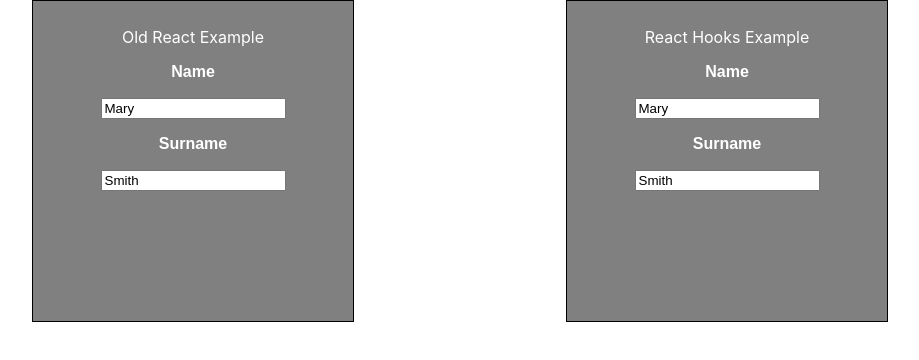
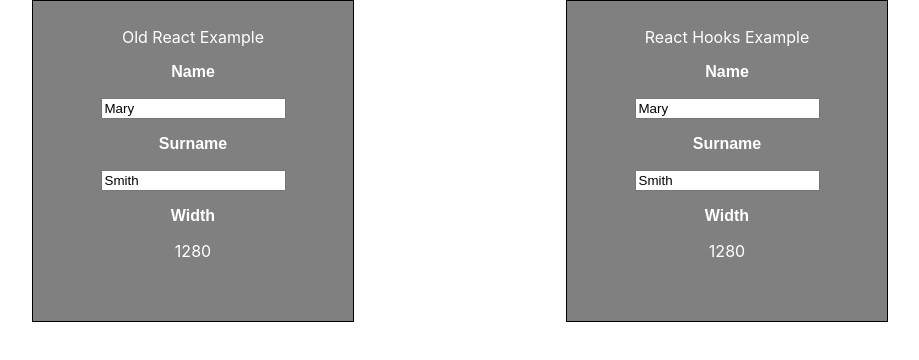
Before and after one commit to VizzzHu/react-hooks, a React (Create React App) app in the folder my-app/: page / in a window 1280 px wide. Shown: the top 360 px of the page, without its empty margins (180-1099 px from the left). Built offline with nearby package versions, Linux system fonts and the light colour scheme.

Commit message:
add useEffect hook to show window innerWidth with resizing

```diff
--- a/my-app/src/OldReactExample.jsx
+++ b/my-app/src/OldReactExample.jsx
@@ -10,15 +10,21 @@ export default class OldReactExample extends React.Component {
     this.state = {
       name: 'Mary',
       surname: 'Smith',
+      width: window.innerWidth,
     };
   }
 
   componentDidMount() {
     document.title = 'Old:' + this.state.name;
+    window.addEventListener('resize', this.handleWindowResize);
   }
 
   componentDidUpdate() {
     document.title = 'Old:' + this.state.name;
+  }
+
+  componentWillUnmount() {
+    window.removeEventListener('resize', this.handleWindowResize);
   }
 
   handleNameChange = (e) => {
@@ -31,6 +37,12 @@ export default class OldReactExample extends React.Component {
     this.setState({
       surname: e.target.value,
     })
+  }
+
+  handleWindowResize = (e) => {
+    this.setState({
+      width: window.innerWidth,
+    });
   }
 
   render() {
@@ -51,6 +63,9 @@ export default class OldReactExample extends React.Component {
             onChange={this.handleSurnameChange}
           />
         </Row>
+        <Row label="Width">
+          <div>{this.state.width}</div>
+        </Row>
       </div>
     );
   }
--- a/my-app/src/ReactHooksExample.jsx
+++ b/my-app/src/ReactHooksExample.jsx
@@ -5,11 +5,19 @@ import { ThemeContext } from './ThemeContext';
 const ReactHooksExample = (props) => {
   const [name, setName] = useState('Mary');
   const [surname, setSurname] = useState('Smith');
+  const [width, setWidth] = useState(window.innerWidth);
   const theme = useContext(ThemeContext);
 
 
   useEffect(() => {
     document.title = 'New:' + name;
+  })
+
+  useEffect(() => {
+    window.addEventListener('resize', handleWindowResize);
+    return () => {
+      window.removeEventListener('resize', handleWindowResize);
+    }
   })
 
   const handleNameChange = (e) => {
@@ -18,6 +26,10 @@ const ReactHooksExample = (props) => {
 
   const handleSurnameChange = (e) => {
     setSurname(e.target.value);
+  }
+
+  const handleWindowResize = () => {
+    setWidth(window.innerWidth);
   }
 
   return (
@@ -35,6 +47,9 @@ const ReactHooksExample = (props) => {
           onChange={handleSurnameChange}
         />
       </Row>
+      <Row label="Width">
+          <div>{width}</div>
+        </Row>
     </div>
   );
 };
```
